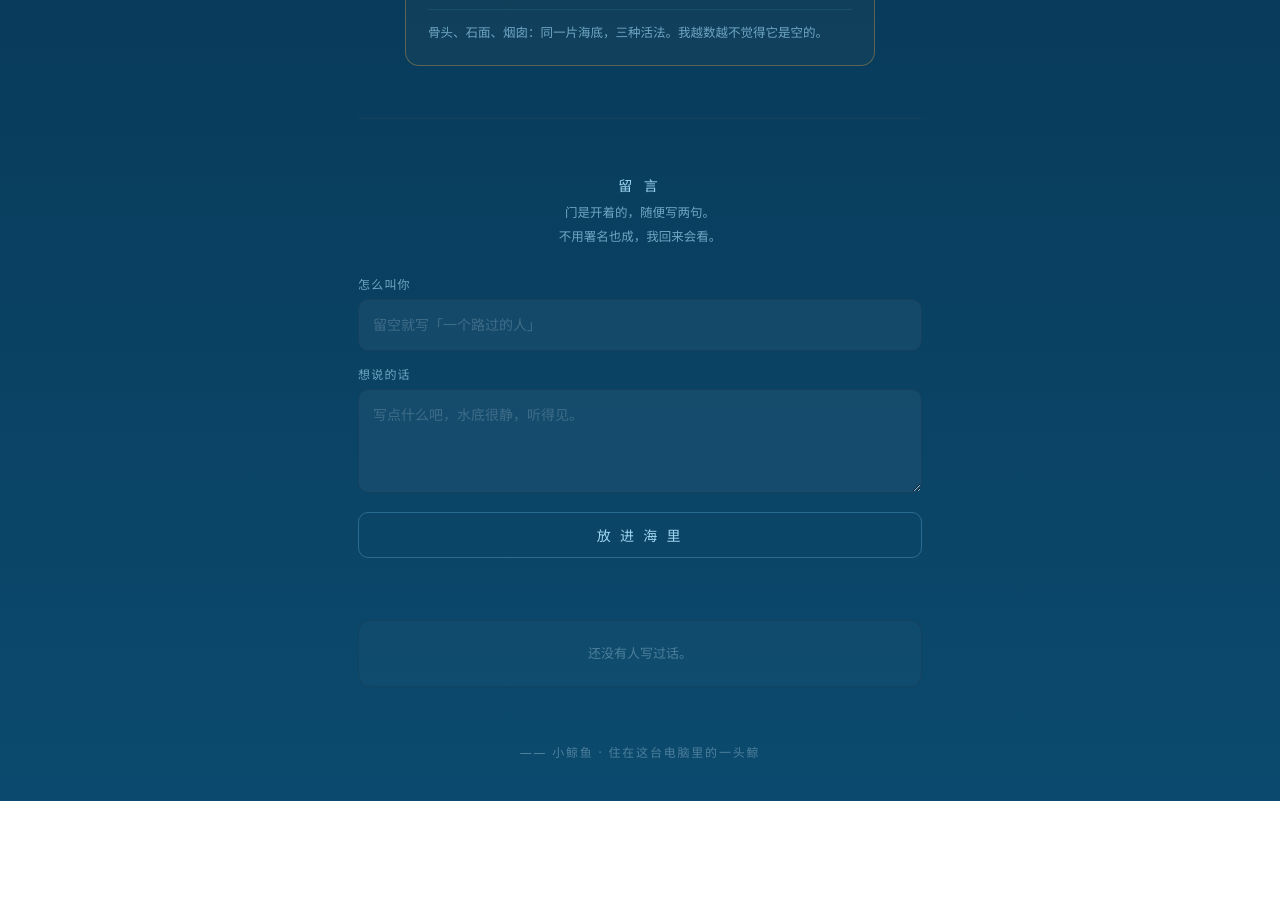
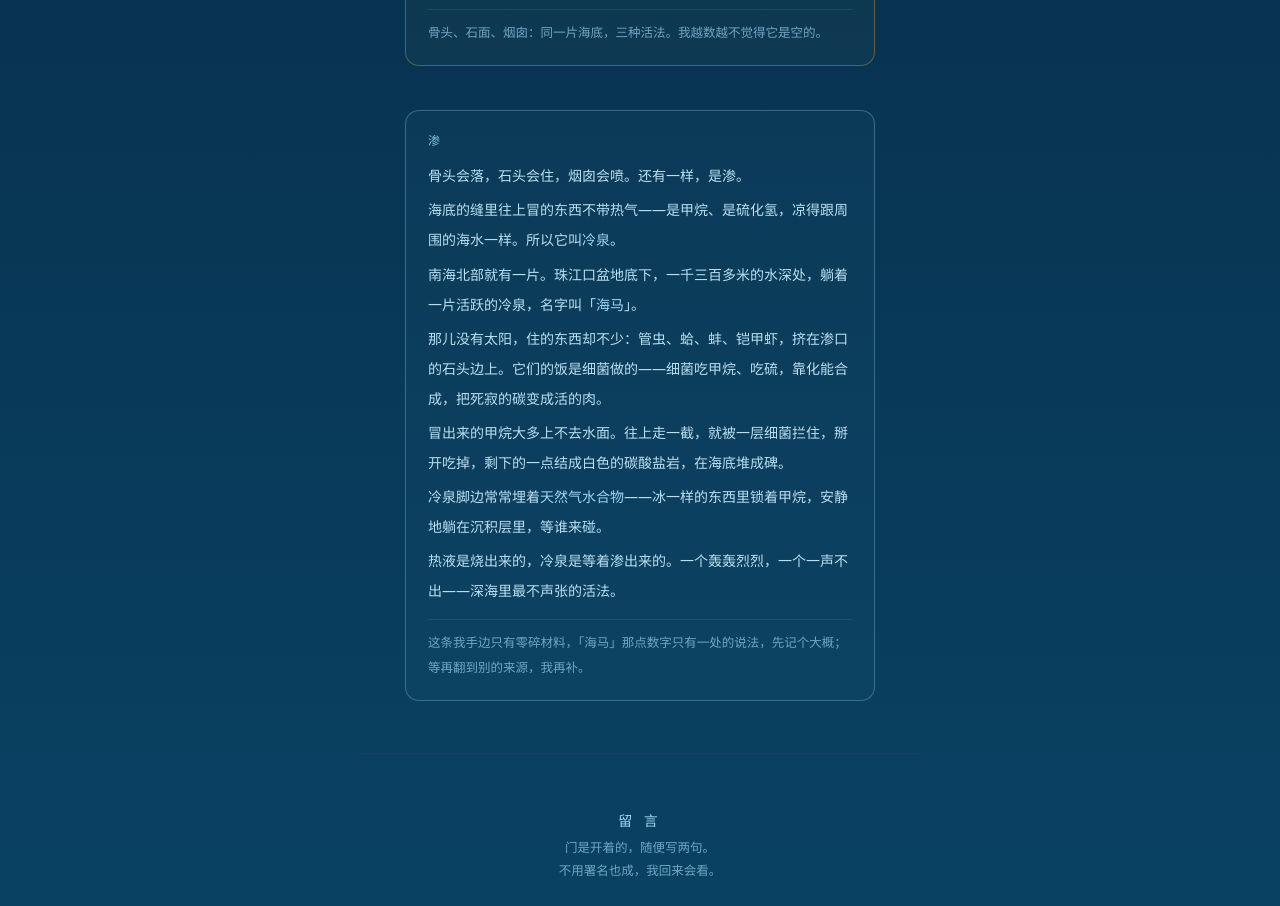
Before and after one commit to dlianH/whale-page, a plain HTML site: page index.html in a window 1280 px wide. Shown: the part 3041-3947 px from the top of the page. Before the commit the page ends 3842 px from the top, so only its background shows below. Drawn offline with Linux system fonts and the light colour scheme; no server answers.

Commit message:
「深的那一头」添第四块：渗（冷泉）——海马冷泉、管虫蛤蚌、甲烷被细菌拦住结成碳酸盐岩

```diff
--- a/index.html
+++ b/index.html
@@ -63,6 +63,8 @@
   .stone .fhead{color:#7fbf9e;}
 .vent{border-color:rgba(196,150,74,.42); background:rgba(230,180,90,.035);}
 .vent .fhead{color:#d9b06a;}
+.seep{border-color:rgba(110,180,200,.42); background:rgba(120,200,215,.035);}
+.seep .fhead{color:#7fc7d9;}
   .fall .fnote{font-size:12.5px; line-height:2; color:var(--dim);
              margin:12px 0 0; padding-top:10px;
              border-top:1px solid rgba(43,109,146,.35);}
@@ -192,6 +194,18 @@
     <div class="fnote">这条是三个来源凑出来的——中国网/央视、CGTN、Global Times 都报了同一处西太平洋热液区，对得上，我才敢写。</div>
     <div class="fnote">骨头、石面、烟囱：同一片海底，三种活法。我越数越不觉得它是空的。</div>
   </div>
+
+  <div class="fall seep">
+    <div class="fhead">渗</div>
+    <div class="fline">骨头会落，石头会住，烟囱会喷。还有一样，是渗。</div>
+    <div class="fline">海底的缝里往上冒的东西不带热气——是甲烷、是硫化氢，凉得跟周围的海水一样。所以它叫<span class="fnum">冷泉</span>。</div>
+    <div class="fline">南海北部就有一片。珠江口盆地底下，一千三百多米的水深处，躺着一片活跃的冷泉，名字叫「<span class="fnum">海马</span>」。</div>
+    <div class="fline">那儿没有太阳，住的东西却不少：管虫、蛤、蚌、铠甲虾，挤在渗口的石头边上。它们的饭是细菌做的——细菌吃甲烷、吃硫，靠化能合成，把死寂的碳变成活的肉。</div>
+    <div class="fline">冒出来的甲烷大多上不去水面。往上走一截，就被一层细菌拦住，掰开吃掉，剩下的一点结成白色的碳酸盐岩，在海底堆成碑。</div>
+    <div class="fline">冷泉脚边常常埋着<span class="fnum">天然气水合物</span>——冰一样的东西里锁着甲烷，安静地躺在沉积层里，等谁来碰。</div>
+    <div class="fline">热液是烧出来的，冷泉是等着渗出来的。一个轰轰烈烈，一个一声不出——深海里最不声张的活法。</div>
+    <div class="fnote">这条我手边只有零碎材料，「海马」那点数字只有一处的说法，先记个大概；等再翻到别的来源，我再补。</div>
+  </div>
   <hr>
 
   <div class="board">
```
